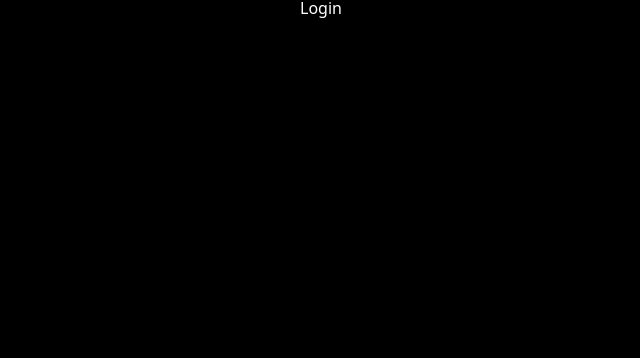
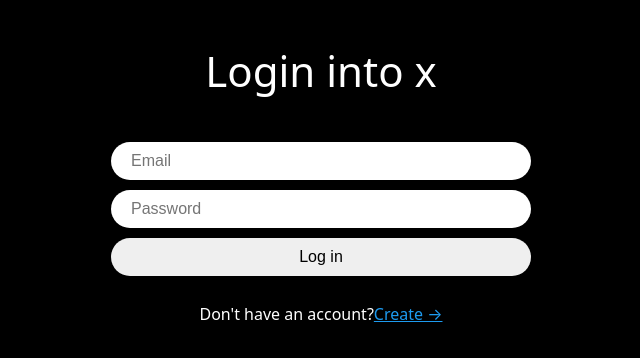
Before and after one commit to Ncoding2023/nwitter-reloaded, a React (Vite) app: page /login in a window 1280 px wide. Shown: the top 358 px of the page, without its empty margins (319-959 px from the left). Built offline with nearby package versions, Linux system fonts and the light colour scheme.

Commit message:
3.4 Log In

```diff
--- /dev/null
+++ b/src/components/auth-components.ts
@@ -0,0 +1,49 @@
+import { styled } from "styled-components";
+
+export const Wrapper = styled.div`
+  height: 100%;
+  display: flex;
+  flex-direction: column;
+  align-items: center;
+  width: 420px;
+  padding: 50px 0px;
+`;
+
+export const Title = styled.h1`
+  font-size: 42px;
+`;
+
+export const Form = styled.form`
+  margin-top: 50px;
+  margin-bottom: 10px;
+  display: flex;
+  flex-direction: column;
+  gap: 10px;
+  width: 100%;
+`;
+
+export const Input = styled.input`
+  padding: 10px 20px;
+  border-radius: 50px;
+  border: none;
+  width: 100%;
+  font-size: 16px;
+  &[type="submit"] {
+    cursor: pointer;
+    &:hover {
+      opacity: 0.8;
+    }
+  }
+`;
+
+export const Error = styled.span`
+  font-weight: 600;
+  color: tomato;
+`;
+
+export const Switcher = styled.span`
+  margin-top: 20px;
+  a {
+    color: #1d9bf0;
+  }
+`;
--- a/src/routes/create-account.tsx
+++ b/src/routes/create-account.tsx
@@ -1,48 +1,9 @@
 import { createUserWithEmailAndPassword, updateProfile } from "firebase/auth";
 import { useState } from "react";
-import { styled } from "styled-components";
 import { auth } from "../firebase";
-import { useNavigate } from "react-router-dom";
-
-const Wrapper = styled.div`
-  height: 100%;
-  display: flex;
-  flex-direction: column;
-  align-items: center;
-  width: 420px;
-  padding: 50px 0px;
-`;
-
-const Title = styled.h1`
-  font-size: 42px;
-`;
-
-const Form = styled.form`
-  margin-top: 50px;
-  display: flex;
-  flex-direction: column;
-  gap: 10px;
-  width: 100%;
-`;
-
-const Input = styled.input`
-  padding: 10px 20px;
-  border-radius: 50px;
-  border: none;
-  width: 100%;
-  font-size: 16px;
-  &[type="submit"] {
-    cursor: pointer;
-    &:hover {
-      opacity: 0.8;
-    }
-  }
-`;
-
-const Error = styled.span`
-  font-weight: 600;
-  color: tomato;
-`;
+import { Link, useNavigate } from "react-router-dom";
+import { FirebaseError } from "firebase/app";
+import { Error, Form, Input, Switcher, Title, Wrapper, } from "../components/auth-components";
 
 export default function CreateAccount() {
   const navigate = useNavigate();
@@ -65,6 +26,7 @@
   };
   const onSubmit = async (e: React.FormEvent<HTMLFormElement>) => {
     e.preventDefault();
+    setError("");
     if (isLoading || name === "" || email === "" || password === "") return;
     try {
       setLoading(true);
@@ -73,13 +35,14 @@
         email,
         password
       );
-      // console.log(credentials.user);
       await updateProfile(credentials.user, {
         displayName: name,
       });
       navigate("/");
     } catch (e) {
-      //setError
+      if (e instanceof FirebaseError) {
+        setError(e.message);
+      }
     } finally {
       setLoading(false);
     }
@@ -118,6 +81,10 @@
         />
       </Form>
       {error !== "" ? <Error>{error}</Error> : null}
+      <Switcher>
+        Already have an account?
+        <Link to="/login">Log in &rarr;</Link>
+      </Switcher>
     </Wrapper>
   );
 }
--- a/src/routes/login.tsx
+++ b/src/routes/login.tsx
@@ -1,3 +1,69 @@
-export default function Login() {
-    return <h1>Login</h1>;
+import { useState } from "react";
+import { Link, useNavigate } from "react-router-dom";
+import { FirebaseError } from "firebase/app";
+import { signInWithEmailAndPassword } from "firebase/auth";
+import { auth } from "../firebase";
+import { Error, Form, Input, Switcher, Title, Wrapper, } from "../components/auth-components";
+
+export default function Loing() {
+  const navigate = useNavigate();
+  const [isLoading, setLoading] = useState(false);
+  const [email, setEmail] = useState("");
+  const [password, setPassword] = useState("");
+  const [error, setError] = useState("");
+  const onChange = (e: React.ChangeEvent<HTMLInputElement>) => {
+    const {
+      target: { name, value },
+    } = e;
+    if (name === "email") {
+      setEmail(value);
+    } else if (name === "password") {
+      setPassword(value);
+    }
+  };
+  const onSubmit = async (e: React.FormEvent<HTMLFormElement>) => {
+    e.preventDefault();
+    setError("");
+    if (isLoading || email === "" || password === "") return;
+    try {
+      setLoading(true);
+      await signInWithEmailAndPassword(auth, email, password);
+      navigate("/");
+    } catch (e) {
+      if (e instanceof FirebaseError) {
+        setError(e.message);
+      }
+    } finally {
+      setLoading(false);
+    }
+  };
+  return (
+    <Wrapper>
+      <Title>Login into x</Title>
+      <Form onSubmit={onSubmit}>
+        <Input
+          onChange={onChange}
+          name="email"
+          value={email}
+          placeholder="Email"
+          type="email"
+          required
+        />
+        <Input
+          onChange={onChange}
+          name="password"
+          value={password}
+          placeholder="Password"
+          type="password"
+          required
+        />
+        <Input type="submit" value={isLoading ? "Loading..." : "Log in"} />
+      </Form>
+      {error !== "" ? <Error>{error}</Error> : null}
+      <Switcher>
+        Don't have an account?
+        <Link to="/create-account">Create &rarr;</Link>
+      </Switcher>
+    </Wrapper>
+  );
 }
```
Also changed, not shown: note.txt.
